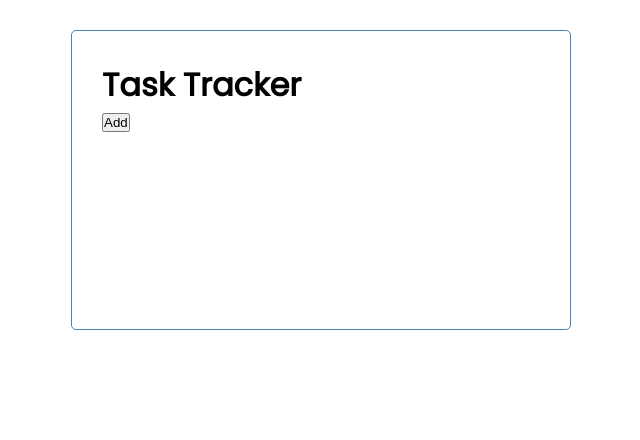
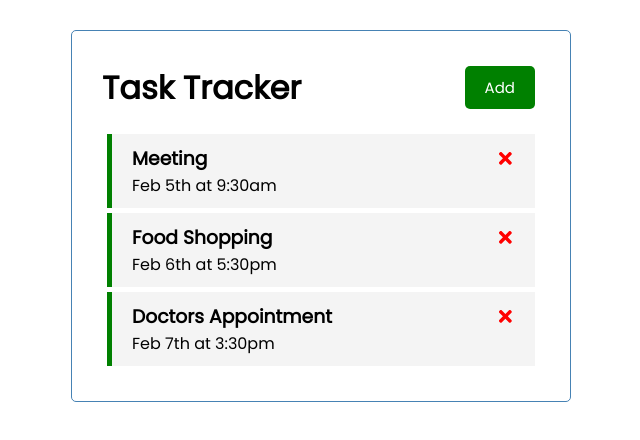
Before and after one commit to saveniukoleh/react-task-tracker, a React (Create React App) app: page / in a window 1280 px wide. Shown: the top 440 px of the page, without its empty margins (319-959 px from the left). Built offline with nearby package versions, Linux system fonts and the light colour scheme.

Commit message:
Add tasks

```diff
--- a/package.json
+++ b/package.json
@@ -8,6 +8,7 @@
     "@testing-library/user-event": "^12.6.2",
     "react": "^17.0.1",
     "react-dom": "^17.0.1",
+    "react-icons": "^4.1.0",
     "react-scripts": "4.0.1",
     "web-vitals": "^0.2.4"
   },
--- a/src/App.js
+++ b/src/App.js
@@ -1,9 +1,51 @@
 import Header from "./components/Header";
+import Tasks from "./components/Tasks";
+import { useState } from "react";
 
 const App = () => {
+  const [tasks, setTasks] = useState([
+    {
+      id: 0,
+      text: "Meeting",
+      day: "Feb 5th at 9:30am",
+      reminder: true,
+    },
+    {
+      id: 1,
+      text: "Food Shopping",
+      day: "Feb 6th at 5:30pm",
+      reminder: true,
+    },
+    {
+      id: 2,
+      text: "Doctors Appointment",
+      day: "Feb 7th at 3:30pm",
+      reminder: true,
+    },
+  ]);
+
+  // Delete Task
+  const deleteTask = (id) => {
+    setTasks(tasks.filter((task) => task.id !== id));
+  };
+
+  // Toggle Reminder
+  const toggleReminder = (id) => {
+    setTasks(
+      tasks.map((task) =>
+        task.id === id ? { ...task, reminder: !task.reminder } : task
+      )
+    );
+  };
+
   return (
     <div className="container">
       <Header />
+      {tasks.length > 0 ? (
+        <Tasks tasks={tasks} onDelete={deleteTask} onToggle={toggleReminder} />
+      ) : (
+        "No Tasks To Show"
+      )}
     </div>
   );
 };
--- /dev/null
+++ b/src/components/Button.js
@@ -0,0 +1,25 @@
+import PropTypes from "prop-types";
+
+const Button = ({ color, text, onClick }) => {
+  return (
+    <button
+      onClick={onClick}
+      style={{ backgroundColor: color }}
+      className="btn"
+    >
+      {text}
+    </button>
+  );
+};
+
+Button.defaultProps = {
+  color: "steelblue",
+};
+
+Button.protoTypes = {
+  text: PropTypes.string,
+  color: PropTypes.string,
+  onClick: PropTypes.func,
+};
+
+export default Button;
--- a/src/components/Header.js
+++ b/src/components/Header.js
@@ -1,10 +1,15 @@
 import PropTypes from "prop-types";
+import Button from "./Button";
 
 const Header = ({ title }) => {
+  const onClick = () => {
+    console.log("Click");
+  };
+
   return (
-    <header>
+    <header className="header">
       <h1>{title}</h1>
-      <button>Add</button>
+      <Button color="green" text="Add" onClick={onClick} />
     </header>
   );
 };
--- /dev/null
+++ b/src/components/Task.js
@@ -0,0 +1,21 @@
+import { FaTimes } from "react-icons/fa";
+
+const Task = ({ task, onDelete, onToggle }) => {
+  return (
+    <div
+      className={`task ${task.reminder ? "reminder" : ""}`}
+      onDoubleClick={() => onToggle(task.id)}
+    >
+      <h3>
+        {task.text}
+        <FaTimes
+          style={{ color: "red", cursor: "pointer" }}
+          onClick={() => onDelete(task.id)}
+        />
+      </h3>
+      <p>{task.day}</p>
+    </div>
+  );
+};
+
+export default Task;
--- /dev/null
+++ b/src/components/Tasks.js
@@ -0,0 +1,18 @@
+import Task from "./Task";
+
+const Tasks = ({ tasks, onDelete, onToggle }) => {
+  return (
+    <>
+      {tasks.map((task) => (
+        <Task
+          key={task.id}
+          task={task}
+          onDelete={onDelete}
+          onToggle={onToggle}
+        />
+      ))}
+    </>
+  );
+};
+
+export default Tasks;
```
Also changed, not shown: 2 other files (tests, documents, lock files or other folders).
